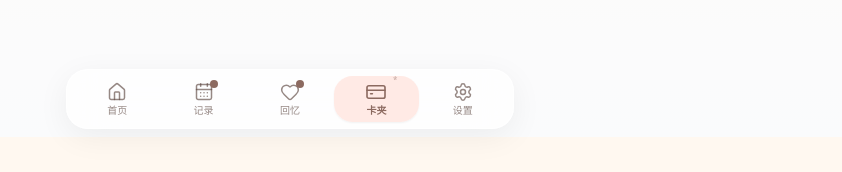
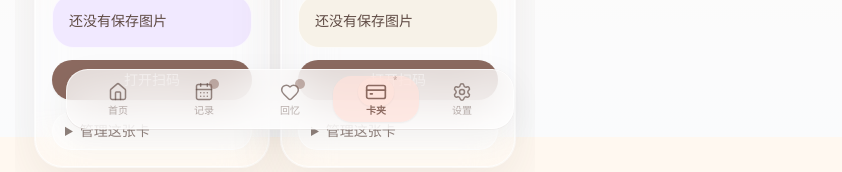
Before and after one commit to Mies614/bristol-care-dashboard, a Next.js app: page /cards in a window 1280 px wide. Shown: the part 663-835 px from the top of the page, without its empty margins (365-1207 px from the left). Before the commit the page ends 800 px from the top, so only its background shows below. Built offline with nearby package versions, Linux system fonts and the light colour scheme; no server answers.

Commit message:
feat: polish BottomNav animations, ThemePreviewCard micro-interactions

```diff
--- a/components/navigation/BottomNav.tsx
+++ b/components/navigation/BottomNav.tsx
@@ -54,9 +54,9 @@
     >
       <nav
         aria-label="main navigation"
-        className={getNavContainerClass(navStyle, themeStyle)}
+        className={cn(getNavContainerClass(navStyle, themeStyle), "overflow-visible")}
       >
-        <ul className="flex items-center justify-around gap-0.5">
+        <ul className="flex items-center justify-around gap-0 overflow-visible">
           {appNavItems.map((item) => {
             const isActive = activeHref === item.href;
             const icon = ICON_MAP[item.icon];
--- a/components/navigation/BottomNavItem.tsx
+++ b/components/navigation/BottomNavItem.tsx
@@ -2,6 +2,7 @@
 
 import Link from "next/link";
 import { motion } from "framer-motion";
+import { useAccessibleMotion, microSpring, microTween } from "@/lib/design/motion";
 import {
   getNavItemContainerClass,
   getNavLabelClass,
@@ -12,7 +13,6 @@
 } from "./navVariants";
 import type { ThemeNavStyle, AppThemeStyle, ThemeDecoration } from "@/lib/types";
 import { cn } from "@/lib/design/tokens";
-import { microSpring } from "@/lib/design/motion";
 
 interface BottomNavItemProps {
   href: string;
@@ -35,8 +35,10 @@
   decoration,
   hasStatusDot,
 }: BottomNavItemProps) {
+  const reduceMotion = useAccessibleMotion();
+
   const containerClass = cn(
-    "relative",
+    "relative flex flex-col items-center justify-center gap-0.5 min-w-0 flex-1 px-1 py-1.5 transition-colors duration-200",
     getNavItemContainerClass(navStyle, isActive),
     getActiveIndicatorClass(themeStyle, navStyle),
     getItemOffsetClass(navStyle, isActive),
@@ -46,38 +48,94 @@
   const labelClass = getNavLabelClass(isActive, navStyle);
 
   return (
-    <motion.li className="flex-1" layout transition={microSpring}>
+    <motion.li
+      className="relative flex-1 min-w-0"
+      layout
+      transition={reduceMotion ? { duration: 0 } : microSpring}
+    >
       <Link
         href={href}
         aria-current={isActive ? "page" : undefined}
         className={containerClass}
+        style={{ WebkitTapHighlightColor: "transparent" }}
       >
-        <span className="relative">
+        <span className="relative flex items-center justify-center">
+          {/* Pill indicator background sliding between tabs */}
+          {isActive && navStyle !== "minimal" && (
+            <motion.span
+              className={cn(
+                "absolute inset-0 -inset-x-2 -inset-y-1 z-0",
+                navStyle === "pill" || navStyle === "floating"
+                  ? "rounded-full bg-[var(--app-accent-soft)] shadow-sm"
+                  : navStyle === "paper"
+                    ? "rounded-xl bg-[var(--app-accent-soft)]/60"
+                    : "rounded-2xl bg-[var(--app-accent-soft)] shadow-sm",
+              )}
+              layoutId="bottomNavPill"
+              transition={reduceMotion ? { duration: 0 } : { type: "spring", stiffness: 320, damping: 26, mass: 0.9 }}
+            />
+          )}
+
           {/* Icon with subtle scale on active */}
           <motion.span
             className={cn(
-              "flex items-center justify-center",
+              "relative z-10 flex items-center justify-center",
               isActive ? "text-[var(--app-accent)]" : "text-[var(--app-muted)]",
             )}
-            animate={{ scale: isActive ? 1.08 : 1 }}
-            transition={microSpring}
+            animate={{
+              scale: isActive ? 1.12 : 1,
+            }}
+            transition={reduceMotion ? { duration: 0 } : { type: "spring", stiffness: 350, damping: 24, mass: 0.7 }}
           >
             {icon}
           </motion.span>
 
-          {/* Status dot */}
+          {/* Status dot with subtle pulse */}
           {hasStatusDot && !isActive && (
+            <motion.span
+              aria-hidden
+              className={cn(
+                "absolute -right-1 -top-0.5 z-20",
+                getStatusDotClass(themeStyle),
+              )}
+              animate={
+                reduceMotion
+                  ? { opacity: 1 }
+                  : {
+                      scale: [1, 1.25, 1],
+                      opacity: [0.9, 0.5, 0.9],
+                    }
+              }
+              transition={
+                reduceMotion
+                  ? { duration: 0 }
+                  : { duration: 2.2, repeat: Infinity, ease: "easeInOut" }
+              }
+            />
+          )}
+
+          {/* Status dot without pulse for active tab */}
+          {hasStatusDot && isActive && (
             <span
               aria-hidden
               className={cn(
-                "absolute -right-1 -top-0.5",
+                "absolute -right-1 -top-0.5 z-20",
                 getStatusDotClass(themeStyle),
               )}
             />
           )}
         </span>
 
-        <span className={labelClass}>{label}</span>
+        {/* Label with smooth color/opacity transition */}
+        <motion.span
+          className={cn(labelClass, "relative z-10 truncate max-w-full")}
+          animate={{
+            opacity: isActive ? 1 : 0.65,
+          }}
+          transition={reduceMotion ? { duration: 0 } : microTween}
+        >
+          {label}
+        </motion.span>
       </Link>
     </motion.li>
   );
--- a/components/settings/ThemePreviewCard.tsx
+++ b/components/settings/ThemePreviewCard.tsx
@@ -1,5 +1,8 @@
 "use client";
+
+import { motion } from "framer-motion";
 import { cn } from "@/lib/utils";
+import { useAccessibleMotion, safeTransition, fadeInScale, scaleOnTap } from "@/lib/design/motion";
 import type { ThemePreviewConfig } from "./themePreviewPresets";
 
 interface Props {
@@ -34,12 +37,10 @@
   if (type === "tape") {
     return (
       <>
-        {/* top-left tape */}
         <div
           className="absolute -top-1 -left-1 h-3 w-6 rotate-[-12deg] rounded-sm opacity-60"
           style={{ backgroundColor: color }}
         />
-        {/* bottom-right tape */}
         <div
           className="absolute -bottom-1 -right-1 h-3 w-6 rotate-[8deg] rounded-sm opacity-50"
           style={{ backgroundColor: color }}
@@ -77,10 +78,13 @@
 
 function BadgeShape({ bg, text, shape }: { bg: string; text: string; shape: ThemePreviewConfig["badgeShape"] }) {
   const shapeClass =
-    shape === "pill" ? "rounded-full px-1.5 py-0.5" :
-    shape === "dot" ? "rounded-full h-[5px] w-[5px]" :
-    shape === "square" ? "rounded-[2px] px-1 py-0.5" :
-    "rounded-md px-1 py-0.5";
+    shape === "pill"
+      ? "rounded-full px-1.5 py-0.5"
+      : shape === "dot"
+        ? "rounded-full h-[5px] w-[5px]"
+        : shape === "square"
+          ? "rounded-[2px] px-1 py-0.5"
+          : "rounded-md px-1 py-0.5";
 
   if (shape === "dot") {
     return <span className={`block ${shapeClass}`} style={{ backgroundColor: bg }} />;
@@ -96,29 +100,43 @@
 }
 
 export function ThemePreviewCard({ config, selected, onClick }: Props) {
+  const reduceMotion = useAccessibleMotion();
   const isDark = config.style === "night";
 
   return (
-    <button
+    <motion.button
       onClick={onClick}
       type="button"
       className={cn(
-        "group relative w-full min-w-0 overflow-hidden text-left transition-all duration-200",
+        "group relative w-full min-w-0 overflow-hidden text-left transition-shadow duration-200",
         "rounded-[1.5rem] border-2",
-        "active:scale-[0.98]",
         "hover:shadow-md",
-        "motion-safe:animate-[fadeIn_0.35s_ease-out] motion-safe:animate-[slideUp_0.35s_ease-out]",
         selected
           ? "border-[var(--app-accent)] bg-white/85 shadow-md shadow-[var(--app-accent)]/10"
-          : "border-white/75 bg-white/65 hover:bg-white/80"
+          : "border-white/75 bg-white/65 hover:bg-white/80",
       )}
-      style={selected ? { boxShadow: `0 0 0 1px var(--app-accent), 0 8px 30px rgba(0,0,0,0.08), 0 0 16px var(--app-accent)/0.15` } : undefined}
+      style={
+        selected
+          ? { boxShadow: `0 0 0 1px var(--app-accent), 0 8px 30px rgba(0,0,0,0.08), 0 0 16px var(--app-accent)/0.15` }
+          : undefined
+      }
+      variants={reduceMotion ? undefined : fadeInScale}
+      initial="hidden"
+      animate="visible"
+      whileHover={reduceMotion ? undefined : { scale: 1.015 }}
+      whileTap={reduceMotion ? undefined : { scale: 0.96 }}
+      transition={safeTransition({ duration: 0.35, ease: "easeOut" }, reduceMotion)}
     >
-      {/* Selected check icon */}
+      {/* Selected check icon with entrance animation */}
       {selected && (
-        <div className="absolute top-2.5 right-2.5 z-20 flex h-6 w-6 items-center justify-center rounded-full bg-[var(--app-accent)] text-white text-xs font-bold shadow-sm animate-[fadeIn_0.2s_ease-out]">
+        <motion.div
+          className="absolute top-2.5 right-2.5 z-20 flex h-6 w-6 items-center justify-center rounded-full bg-[var(--app-accent)] text-white text-xs font-bold shadow-sm"
+          initial={reduceMotion ? undefined : { scale: 0, opacity: 0 }}
+          animate={{ scale: 1, opacity: 1 }}
+          transition={safeTransition({ type: "spring", stiffness: 500, damping: 24 }, reduceMotion)}
+        >
           ✓
-        </div>
+        </motion.div>
       )}
 
       {/* ─── Mini Preview Area ─── */}
@@ -147,7 +165,7 @@
         {/* mini cards */}
         <div className="relative z-10 -mt-1 px-2">
           {/* card 1 */}
-          <div
+          <motion.div
             className="mb-1 rounded-md border px-2 py-1.5"
             style={{
               backgroundColor: config.cardBg,
@@ -155,6 +173,12 @@
               borderRadius: config.cardRadius,
               boxShadow: config.cardShadow,
             }}
+            animate={reduceMotion ? undefined : { y: [0, -1, 0] }}
+            transition={
+              reduceMotion
+                ? { duration: 0 }
+                : { duration: 3.5, repeat: Infinity, ease: "easeInOut", delay: selected ? 0 : 0.8 }
+            }
           >
             <div className="flex items-center justify-between">
               <span
@@ -167,10 +191,10 @@
               className="mt-1 block h-[3px] w-3/4 rounded-full"
               style={{ backgroundColor: isDark ? "rgba(255,255,255,0.2)" : "rgba(0,0,0,0.1)" }}
             />
-          </div>
+          </motion.div>
 
           {/* card 2 */}
-          <div
+          <motion.div
             className="rounded-md border px-2 py-1"
             style={{
               backgroundColor: config.cardBg,
@@ -178,6 +202,12 @@
               borderRadius: config.cardRadius,
               boxShadow: config.cardShadow,
             }}
+            animate={reduceMotion ? undefined : { y: [0, -0.5, 0] }}
+            transition={
+              reduceMotion
+                ? { duration: 0 }
+                : { duration: 2.8, repeat: Infinity, ease: "easeInOut", delay: selected ? 0 : 1.2 }
+            }
           >
             <div className="flex items-center gap-1">
               {/* mini button */}
@@ -199,7 +229,7 @@
                 style={{ backgroundColor: isDark ? "rgba(255,255,255,0.1)" : "rgba(0,0,0,0.06)" }}
               />
             </div>
-          </div>
+          </motion.div>
         </div>
 
         {/* mini bottom nav */}
@@ -244,6 +274,6 @@
           {config.tagline}
         </p>
       </div>
-    </button>
+    </motion.button>
   );
 }
```
